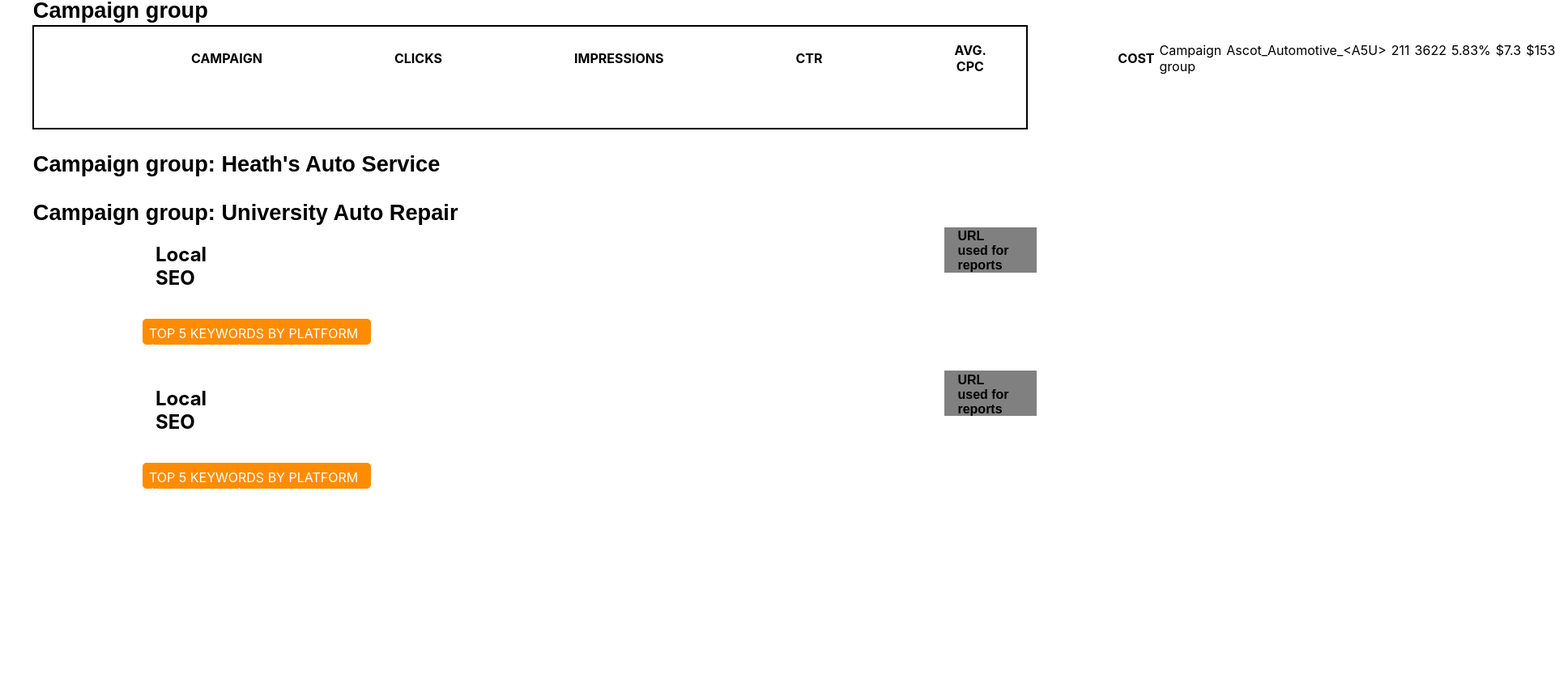
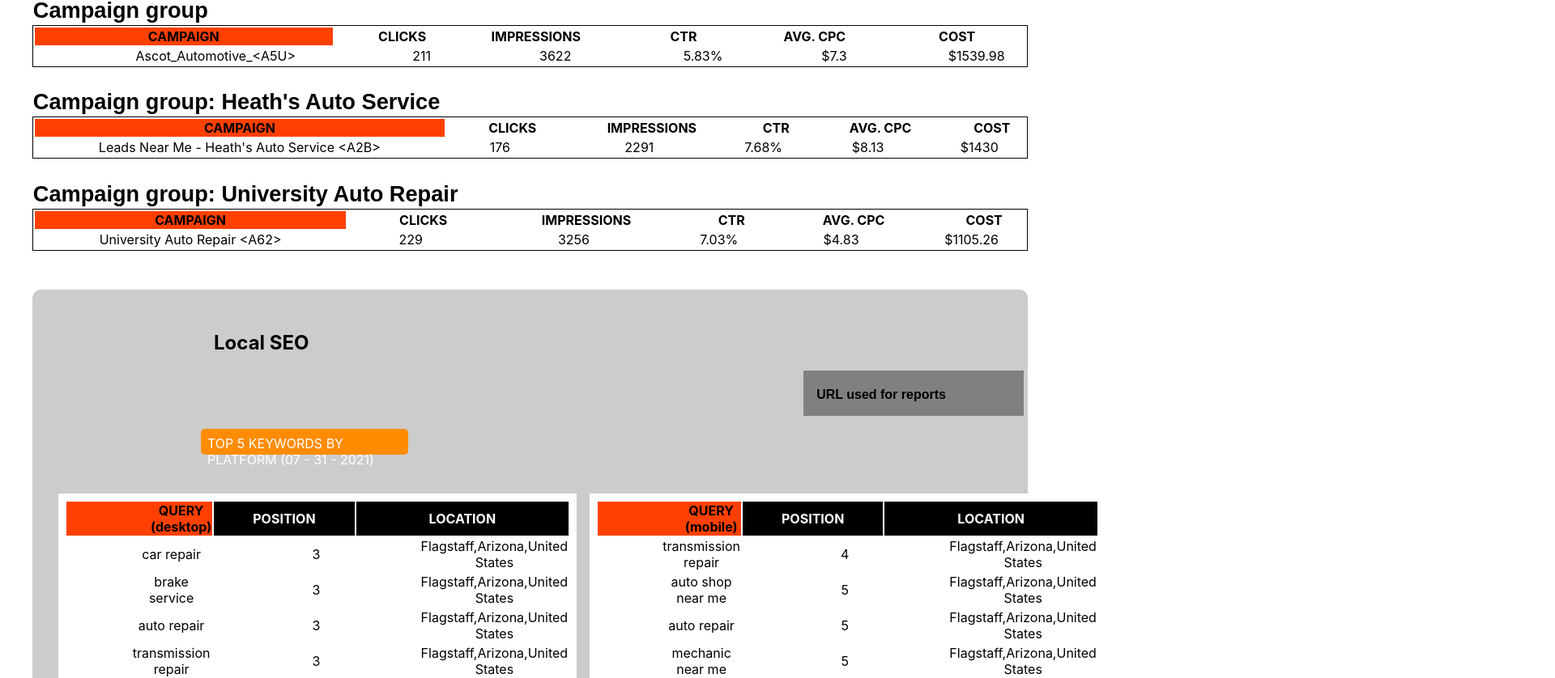
Before and after one commit to Rushikesh2201/Reactjs_Rushikesh, a React (Create React App) app: page / in a window 1280 px wide. Shown: the part 384-1222 px from the top of the page at 81% size, 1920 px wide, since content can reach past the window. Before the commit the page ends 1020 px from the top, so only its background shows below. Built offline with nearby package versions, Linux system fonts and the light colour scheme.

Commit message:
Static data added to the table

```diff
--- a/src/App.css
+++ b/src/App.css
@@ -2,11 +2,12 @@
 .container {
  flex : 1;
 }
+
 .App {
 }
 
 .App-header {
-  background-color: 	#ff4000;
+  background-color:#ff4000;
   min-height: 10vh;
   display: flex;
   flex-direction: column;
@@ -80,37 +81,30 @@
 }
 
 .CampaignGroupTable{
-  padding-top :1em;
-  padding-left :2em;
-  border: 2px solid ;
-  display  : flex;
-  justify-content :flex-start;
-  margin-right : 2em;
+  border: 1px solid;
   margin-left : 2.5em;
-  width : 96%
+  width : 96%;
+
 }
 
 .CampaignGroupTableColumns{
   font-size : 1em;
-  padding-left: 10em;
-  padding-bottom : 4em;
-
+  padding-left: 2em;
+  justify-content :center;
+  text-align : center;
+  margin : 2em;
 }
 
 .CampaignGroupTableBody{
-    display : flex;
-    flex-direction : row;
-    justify-content :flex-start;
-    //background-color : blue;
-    //width : 80%;
-},
-
+    justify-content :center;
+    text-align : center;
+}
 
 .container2{
   flex : 1;
-  margin-top : 1em;
-  background-color: #D0D3D4;
-  height : 50em;
+  background  : #cccccc;
+  margin-top : 3em;
+  height : 65em;
   width : 96%;
   margin-right : 2em;
   margin-left : 2.5em;
@@ -118,9 +112,8 @@
 }
 
 .MainContent{
-   display : flex;
-   flex-direction : row
-
+  padding : 2em;
+  margin-top : 2em;
 }
 
 .LocalParaDiv{
@@ -143,13 +136,14 @@
 
 .LocalUrlDiv
 {
-  background-color: gray;
+  background-color:gray;
   height : 3em;
+  width : 22%;
   display : flex;
-  justify-content : flex-end;
+  justify-content : flex-start;
   align-items : center;
   padding-left : 1em;
-  margin-left :71.2%;
+  margin-left :79%;
   padding-bottom : .5em
 }
 .LocalUrl {
@@ -169,21 +163,18 @@
 }
 
 .LocalSEOTable1{
-
   width : 49%;
   height : 15em;
-  display : flex;
   padding : .5em;
   border : none;
+  margin-left :2em;
   background-color : white;
-  margin-left :2em;
 }
 
 .LocalSEOTable2{
   background-color : white;
   width : 49%;
   height : 15em;
-  display : flex;
   padding : .5em;
   border : none;
   margin-right : 2em;
@@ -193,6 +184,35 @@
 
 .LocalSEOTableColumns{
   justify-content : center;
+  padding-left : 3em;
+  padding-right : 3em;
+  background-color : #000000;
+  color : white;
+}
+
+.table2body{
+  /* margin-right :3em; */
+  padding-bottom : 3em;
+  padding-left : 2em;
+  text-align : center;
+}
+
+.RowStyle{
+  text-align : center;
+  padding-left : 5em;
+}
+
+.CampaignGroupTableColumns1{
+  font-size : 1em;
+  padding-left: 0.5em;
+  padding-right : 0.5em;
+  text-align : center;
+  align-items : center;
+  background-color : #ff4000;
+}
+
+.LocalSEOTableColumns1{
+  justify-content : center;
   padding-left : 6.5em;
-  padding-right : 2em;
+  background-color : #ff4000;
 }
--- a/src/App.js
+++ b/src/App.js
@@ -1,29 +1,12 @@
 import "./App.css";
 //import {Gradient} from 'react-gradient';
 import React, { Component } from "react";
-//import jsonData from "./data.json";
 
 // const gradient = [
 //    [ '#ff4000', '#666666', '#000000' ]
 // ]
 
 export class App extends Component {
-  // constructor() {
-  //   super();
-
-  //   this.state = { data: jsonData };
-  // }
-
-//  CampainData = () => {
-//     data.map((info) => {
-//       console.log(info);
-//       return (
-//         <tr>
-//           <td>{info.CAMPAIGN}</td>
-//         </tr>
-//       );
-//     });
-//   };
 
   constructor() {
   //call constructor for initialize the variable
@@ -47,27 +30,136 @@
     data1:  [
 
        {
-        name1 : "Campaign group: Heath's Auto Service",
-        CAMPAIGN1 : "Leads Near Me - Heath's Auto Service <A2B>",
-        CLICKS1 : 176 ,
-        IMPRESSIONS1 : 2291,
-        CTR1 :"7.68% ",
-        AVGCPC1 :" $8.13",
-        COST1 : "$1430",
+        name : "Campaign group: Heath's Auto Service",
+        CAMPAIGN : "Leads Near Me - Heath's Auto Service <A2B>",
+        CLICKS : 176 ,
+        IMPRESSIONS : 2291,
+        CTR :"7.68% ",
+        AVGCPC :" $8.13",
+        COST  : "$1430",
       },
      ],
 
-    data3:  [
+    data2:  [
        {
-         name2 : "Campaign group: University Auto Repair",
-        CAMPAIGN2 : "University Auto Repair <A62>",
-       CLICKS2 : 229 ,
-        IMPRESSIONS2 : 3256,
-        CTR2 :"7.03% ",
-        AVGCPC2 :"$4.83",
-        COST2 : "$1105.26"
+         name : "Campaign group: University Auto Repair",
+        CAMPAIGN : "University Auto Repair <A62>",
+       CLICKS : 229 ,
+        IMPRESSIONS : 3256,
+        CTR :"7.03% ",
+        AVGCPC :"$4.83",
+        COST : "$1105.26"
       },
     ],
+
+    data3 : [
+      {
+        name : "car repair",
+        position : 3,
+        location : "Flagstaff,Arizona,United States",
+      }, {
+        name : "brake service",
+        position : 3,
+        location : "Flagstaff,Arizona,United States",
+      },
+      {
+        name : "auto repair",
+        position : 3,
+        location : "Flagstaff,Arizona,United States",
+      },
+      {
+        name : "transmission repair",
+        position : 3,
+        location : "Flagstaff,Arizona,United States",
+      },
+      {
+        name : "auto repair near me",
+        position : 3,
+        location : "Flagstaff,Arizona,United States",
+      }
+    ],
+
+    data4 : [
+      {
+        name : "transmission repair",
+        position : 4,
+        location : "Flagstaff,Arizona,United States",
+      }, {
+        name : "auto shop near me",
+        position : 5,
+        location : "Flagstaff,Arizona,United States",
+      },
+      {
+        name : "auto repair",
+        position : 5,
+        location : "Flagstaff,Arizona,United States",
+      },
+      {
+        name : "mechanic near me",
+        position : 5,
+        location : "Flagstaff,Arizona,United States",
+      },
+      {
+        name : "auto repair near me",
+        position : 6,
+        location : "Flagstaff,Arizona,United States",
+      }
+    ],
+
+    data5 : [
+      {
+        name : "auto repair ",
+        position : 2,
+        location : "Flagstaff,Arizona,United States",
+      }, {
+        name : "mechanic near me",
+        position : 2,
+        location : "Flagstaff,Arizona,United States",
+      },
+      {
+        name : "auto shop near me ",
+        position : 2,
+        location : "Flagstaff,Arizona,United States",
+      },
+      {
+        name : "auto repair near me",
+        position : 2,
+        location : "Flagstaff,Arizona,United States",
+      },
+      {
+        name : "car repair ",
+        position : 2,
+        location : "Flagstaff,Arizona,United States",
+      }
+    ],
+
+    data6 : [
+      {
+        name : "brake service",
+        position : 1,
+        location : "Flagstaff,Arizona,United States",
+      }, {
+        name : "car repair",
+        position : 2,
+        location : "Flagstaff,Arizona,United States",
+      },
+      {
+        name : "mechanic near me",
+        position : 2,
+        location : "Flagstaff,Arizona,United States",
+      },
+      {
+        name : "auto shop near me ",
+        position : 2,
+        location : "Flagstaff,Arizona,United States",
+      },
+      {
+        name : "auto repair",
+        position : 2,
+        location : "Flagstaff,Arizona,United States",
+      }
+    ],
+
   rows : '',
 
    }
@@ -97,13 +189,13 @@
             <p className="smallAdText">Previous 30 days</p>
           </div>
 
-          <div className="">
+          <div className="MainContiner">
             <h3 className="campaign">Campaign group </h3>
-            <div >
+            <div  >
               <table className="CampaignGroupTable">
                 <thead>
                  <tr>
-                    <th className="CampaignGroupTableColumns">CAMPAIGN</th>
+                    <th className="CampaignGroupTableColumns1">CAMPAIGN</th>
                     <th className="CampaignGroupTableColumns">CLICKS</th>
                     <th className="CampaignGroupTableColumns">IMPRESSIONS</th>
                     <th className="CampaignGroupTableColumns">CTR</th>
@@ -114,17 +206,18 @@
                {
                  this.state.data.map((rowdata, i) =>
                <tbody className ="CampaignGroupTableBody">
-                <tr><td>{rowdata.name}</td></tr>
-                <tr><td>{rowdata.CAMPAIGN}</td></tr>
-                <tr><td>{rowdata.CLICKS}</td></tr>
-                <tr><td>{rowdata.IMPRESSIONS}</td></tr>
-                <tr><td>{rowdata.CTR}</td></tr>
-                <tr><td>{rowdata.AVGCPC}</td></tr>
-                <tr><td>{rowdata.COST}</td></tr>
-                </tbody>)}
-                {/* <tbody>{this.tableRows}</tbody> */}
+                <tr>
+                  <td className = "RowStyle">{rowdata.CAMPAIGN}</td>
+                  <td className = "RowStyle">{rowdata.CLICKS}</td>
+                  <td className = "RowStyle" >{rowdata.IMPRESSIONS}</td>
+                  <td className = "RowStyle">{rowdata.CTR}</td>
+                  <td className = "RowStyle">{rowdata.AVGCPC}</td>
+                  <td className = "RowStyle">{rowdata.COST}</td>
+                </tr>
+                </tbody>
+                )
 
-
+                }
 
               </table>
             </div>
@@ -133,10 +226,10 @@
           <div className="">
             <h3 className="campaign">Campaign group: Heath's Auto Service </h3>
             <div>
-              {/* <table className="CampaignGroupTable">
+               <table className="CampaignGroupTable">
                 <thead>
                 <tr>
-                  <th className="CampaignGroupTableColumns">CAMPAIGN</th>
+                  <th className="CampaignGroupTableColumns1">CAMPAIGN</th>
                   <th className="CampaignGroupTableColumns">CLICKS</th>
                   <th className="CampaignGroupTableColumns">IMPRESSIONS</th>
                   <th className="CampaignGroupTableColumns">CTR</th>
@@ -144,8 +237,22 @@
                   <th className="CampaignGroupTableColumns">COST</th>
                 </tr>
               </thead>
-                {/* @Table rows */}
-              {/* </table>  */}
+
+              {
+                 this.state.data1.map((rowdata, i) =>
+               <tbody className ="CampaignGroupTableBody">
+                <tr>
+                  <td>{rowdata.CAMPAIGN}</td>
+                  <td>{rowdata.CLICKS}</td>
+                  <td>{rowdata.IMPRESSIONS}</td>
+                  <td>{rowdata.CTR}</td>
+                  <td>{rowdata.AVGCPC}</td>
+                  <td>{rowdata.COST}</td>
+                </tr>
+                </tbody>
+                )
+              }
+               </table>
             </div>
           </div>
 
@@ -154,10 +261,10 @@
               Campaign group: University Auto Repair{" "}
             </h3>
             <div>
-              {/* <table className="CampaignGroupTable">
+              <table className="CampaignGroupTable">
               <thead>
                 <tr>
-                  <th className="CampaignGroupTableColumns">CAMPAIGN</th>
+                  <th className="CampaignGroupTableColumns1">CAMPAIGN</th>
                   <th className="CampaignGroupTableColumns">CLICKS</th>
                   <th className="CampaignGroupTableColumns">IMPRESSIONS</th>
                   <th className="CampaignGroupTableColumns">CTR</th>
@@ -165,11 +272,23 @@
                   <th className="CampaignGroupTableColumns">COST</th>
                 </tr>
                 </thead>
-                {/* @Table rows */}
-              {/* </table>  */}
+
+                {
+                 this.state.data2.map((rowdata, i) =>
+               <tbody className ="CampaignGroupTableBody">
+                <tr>
+               <td>{rowdata.CAMPAIGN}</td>
+                <td>{rowdata.CLICKS}</td>
+               <td>{rowdata.IMPRESSIONS}</td>
+                <td>{rowdata.CTR}</td>
+               <td>{rowdata.AVGCPC}</td>
+                <td>{rowdata.COST}</td>
+                </tr>
+                </tbody>)}
+
+              </table>
             </div>
           </div>
-
           <div className="container2">
             <div className="MainContent">
               <h2 className="Local">Local SEO</h2>
@@ -177,34 +296,58 @@
               <div className="LocalUrlDiv">
                 <h2 className="LocalUrl">URL used for reports</h2>
               </div>
-            </div>
+
 
             <div className="LocalParaDiv">
               <p className="LocalPara">
                 TOP 5 KEYWORDS BY PLATFORM (07 - 31 - 2021)
               </p>
             </div>
+            </div>
+            <div className="LocalTableDiv">
+              <table className="LocalSEOTable1">
+              <thead>
 
-            <div className="LocalTableDiv">
-              {/* <table className="LocalSEOTable1">
+                <tr>
+                  <th className="LocalSEOTableColumns1">QUERY (desktop) </th>
+                  <th className="LocalSEOTableColumns">POSITION</th>
+                  <th className="LocalSEOTableColumns">LOCATION</th>
+                </tr>
+
+                </thead>
+
+                  {
+                    this.state.data3.map((rowdata, i) =>
+                    <tbody className = "table2body">
+                    <tr>
+                      <td className = "RowStyle">{rowdata.name}</td>
+                      <td className = "RowStyle">{rowdata.position}</td>
+                      <td className = "RowStyle">{rowdata.location}</td>
+                      </tr>
+                    </tbody>
+                    )
+                  }
+
+              </table>
+
+              <table className="LocalSEOTable2">
               <thead>
                 <tr>
-                  <th className="LocalSEOTableColumns">QUERY (desktop) </th>
+                  <th className="LocalSEOTableColumns1">QUERY (mobile) </th>
                   <th className="LocalSEOTableColumns">POSITION</th>
                   <th className="LocalSEOTableColumns">LOCATION</th>
                 </tr>
                 </thead>
-              </table> */}
-
-              {/* <table className="LocalSEOTable2">
-              <thead>
-                <tr>
-                  <th className="LocalSEOTableColumns">QUERY (mobile) </th>
-                  <th className="LocalSEOTableColumns">POSITION</th>
-                  <th className="LocalSEOTableColumns">LOCATION</th>
-                </tr>
-                </thead>
-              </table> */}
+                { this.state.data4.map((rowdata, i) =>
+                <tbody className = "table2body">
+                     <tr>
+                      <td className = "RowStyle">{rowdata.name}</td>
+                      <td className = "RowStyle">{rowdata.position}</td>
+                      <td className = "RowStyle">{rowdata.location}</td>
+                      </tr>
+                </tbody>
+                )}
+              </table>
             </div>
 
             <div className="MainContent">
@@ -222,25 +365,43 @@
             </div>
 
             <div className="LocalTableDiv">
-              {/* <table className="LocalSEOTable1">
+              <table className="LocalSEOTable1">
                 <thead>
                 <tr>
-                  <th className="LocalSEOTableColumns">QUERY (desktop) </th>
+                  <th className="LocalSEOTableColumns1">QUERY (desktop) </th>
                   <th className="LocalSEOTableColumns">POSITION</th>
                   <th className="LocalSEOTableColumns">LOCATION</th>
                 </tr>
                 </thead>
-              </table> */}
-{/*
+                { this.state.data5.map((rowdata, i) =>
+                <tbody className = "table2body">
+                     <tr>
+                      <td className = "RowStyle">{rowdata.name}</td>
+                      <td className = "RowStyle">{rowdata.position}</td>
+                      <td className = "RowStyle">{rowdata.location}</td>
+                      </tr>
+                </tbody>
+                )}
+              </table>
+
               <table className="LocalSEOTable2">
                 <thead>
                 <tr>
-                  <th className="LocalSEOTableColumns">QUERY (mobile) </th>
+                  <th className="LocalSEOTableColumns1">QUERY (mobile) </th>
                   <th className="LocalSEOTableColumns">POSITION</th>
                   <th className="LocalSEOTableColumns">LOCATION</th>
                 </tr>
                 </thead>
-              </table> */}
+                { this.state.data6.map((rowdata, i) =>
+                <tbody className = "table2body">
+                     <tr>
+                      <td className = "RowStyle">{rowdata.name}</td>
+                      <td className = "RowStyle">{rowdata.position}</td>
+                      <td className = "RowStyle">{rowdata.location}</td>
+                      </tr>
+                </tbody>
+                )}
+              </table>
             </div>
           </div>
         </div>
```
